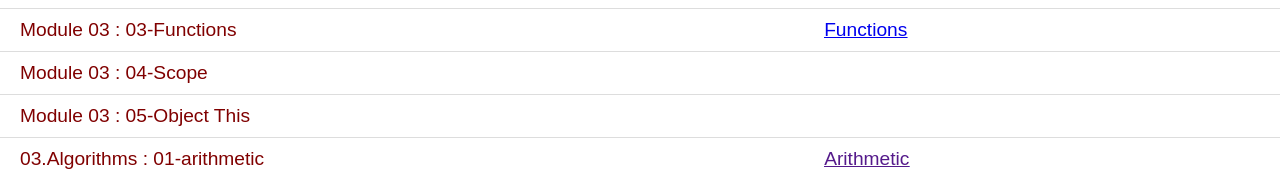
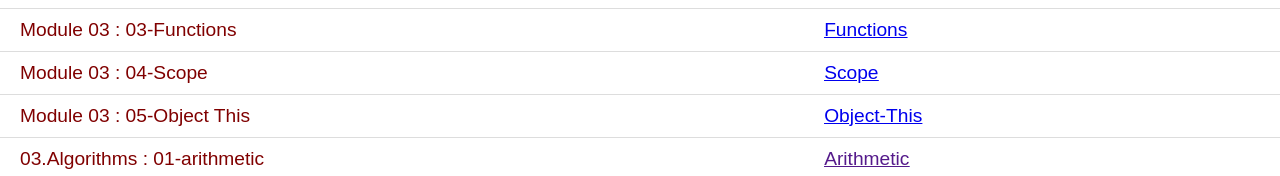
Before and after one commit to Min-Ya-Nant/Table, a plain HTML site: page index.html in a window 1280 px wide. Shown: the part 745-921 px from the top of the page. Drawn offline with Linux system fonts and the light colour scheme.

Commit message:
modified

```diff
--- a/index.html
+++ b/index.html
@@ -115,11 +115,11 @@
         </tr>
   <tr>
           <td id="repoName">Module 03 : 04-Scope</td>
-          <td id="githubLink"><a href=""></a></td>
+          <td id="githubLink"><a href="https://min-ya-nant.github.io/Scope/">Scope</a></td>
         </tr>
   <tr>
           <td id="repoName">Module 03 : 05-Object This</td>
-          <td id="githubLink"><a href=""></a></td>
+          <td id="githubLink"><a href="https://min-ya-nant.github.io/Object-/">Object-This</a></td>
         </tr>
   <tr>
           <td id="repoName">03.Algorithms : 01-arithmetic</td>
```
